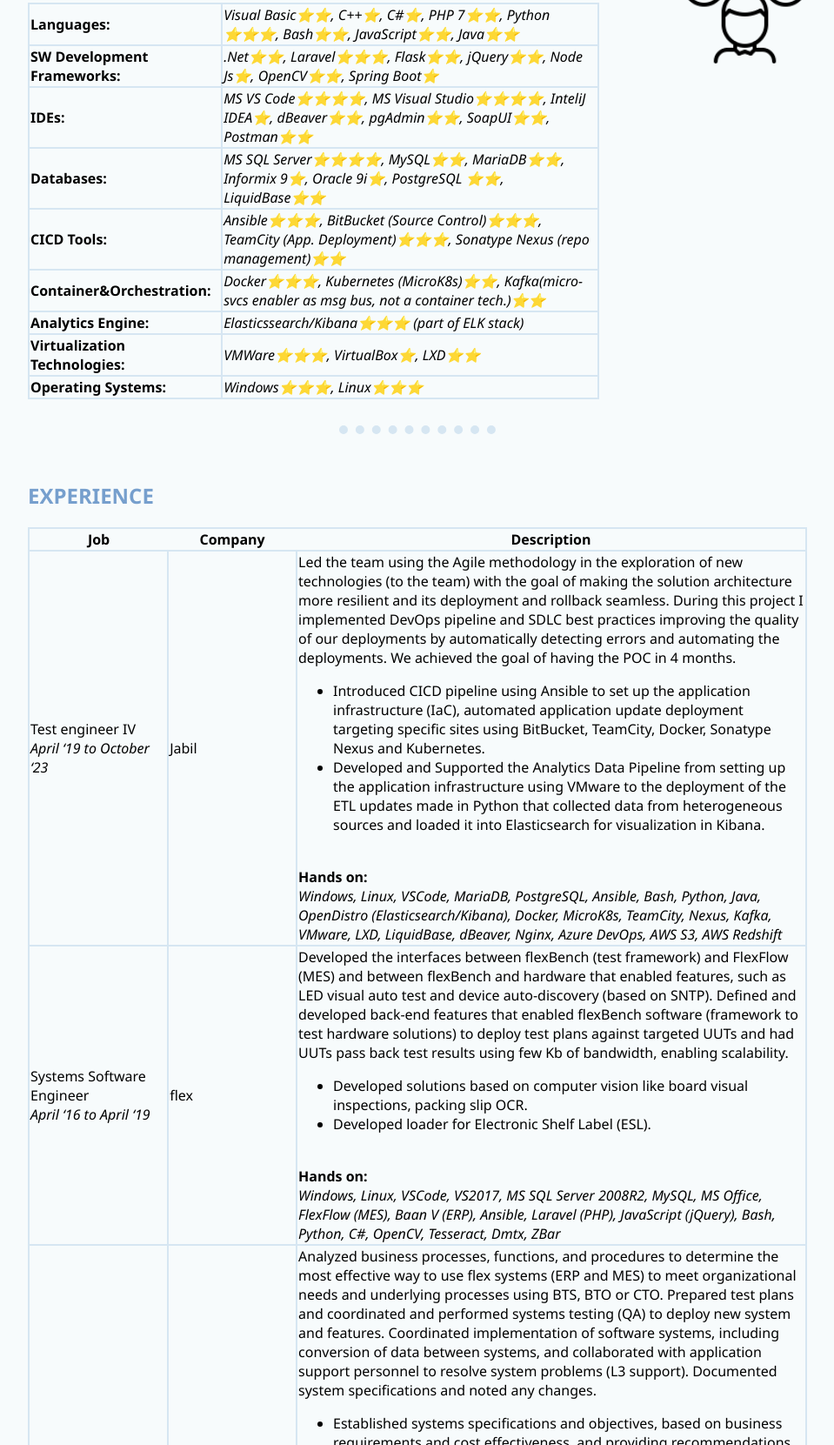
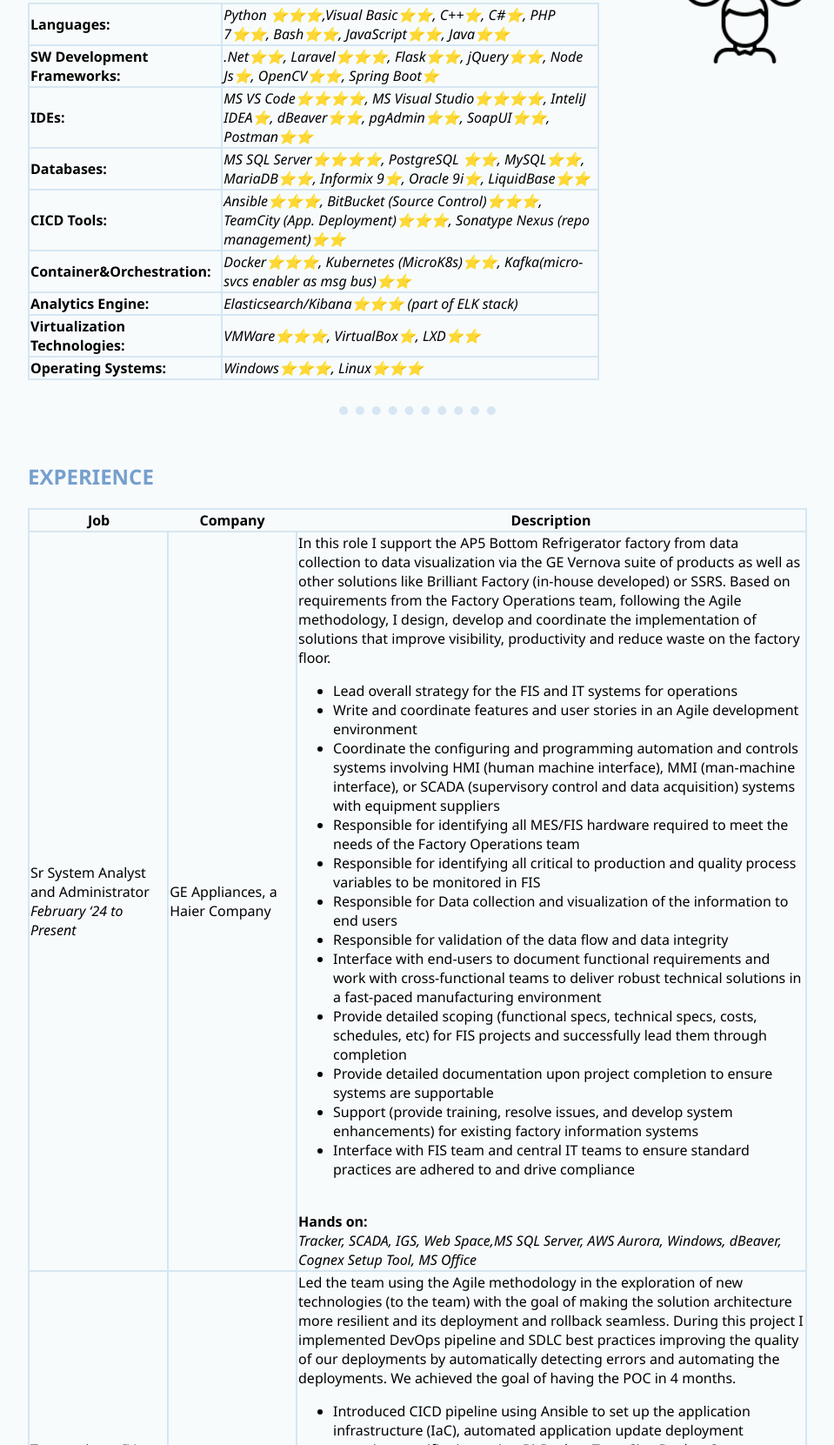
Before and after one commit to pacoruelas/CV, a plain HTML site: page index.html in a window 1280 px wide. Shown: the part 1073-2734 px from the top of the page at 87% size, without its empty margins (160-1119 px from the left). Drawn offline with Linux system fonts and the light colour scheme.

Commit message:
20250710

```diff
--- a/index.html
+++ b/index.html
@@ -64,8 +64,8 @@
             <div class="summary-row-txt">
                 <h2>SUMMARY</h2>
                 <ul>
-                    <li>Over 20 years of experience as software engineer developing software using a wide variety of languages in windows and linux platforms</li>
-                    <li>Over 15 years working as a liason between customers and software developers located in different regions around the world on a manufacturing environment for an enterprise with world wide presence</li>
+                    <li>Over 25 years of experience as software engineer developing software using a wide variety of languages in windows and linux platforms</li>
+                    <li>Over 20 years working as a liason between customers and software developers located in different regions around the world on a manufacturing environment for an enterprise with world wide presence</li>
                     <li>Demonstrated capability to land general ideas in tangible products with little or no supervision</li>
                     <li>Out of the box thinker</li>
                 </ul>
@@ -79,7 +79,7 @@
             <tbody>
                 <tr>
                     <td><strong>Languages: </strong></td>
-                    <td><em>Visual Basic⭐⭐, C++⭐, C#⭐, PHP 7⭐⭐, Python ⭐⭐⭐, Bash⭐⭐, JavaScript⭐⭐, Java⭐⭐</em></td>
+                    <td><em>Python ⭐⭐⭐,Visual Basic⭐⭐, C++⭐, C#⭐, PHP 7⭐⭐, Bash⭐⭐, JavaScript⭐⭐, Java⭐⭐</em></td>
                 </tr>
                 <tr>
                     <td><strong>SW Development Frameworks: </strong></td>
@@ -91,7 +91,7 @@
                 </tr>
                 <tr>
                     <td><strong>Databases: </strong></td>
-                    <td><em>MS SQL Server⭐⭐⭐⭐, MySQL⭐⭐, MariaDB⭐⭐, Informix 9⭐, Oracle 9i⭐, PostgreSQL ⭐⭐, LiquidBase⭐⭐</em></td>
+                    <td><em>MS SQL Server⭐⭐⭐⭐, PostgreSQL ⭐⭐, MySQL⭐⭐, MariaDB⭐⭐, Informix 9⭐, Oracle 9i⭐, LiquidBase⭐⭐</em></td>
                 </tr>
                 <tr>
                     <td><strong>CICD Tools: </strong></td>
@@ -99,11 +99,11 @@
                 </tr>
                 <tr>
                     <td><strong>Container&Orchestration: </strong></td>
-                    <td><em>Docker⭐⭐⭐, Kubernetes (MicroK8s)⭐⭐, Kafka(micro-svcs enabler as msg bus, not a container tech.)⭐⭐</em></td>
+                    <td><em>Docker⭐⭐⭐, Kubernetes (MicroK8s)⭐⭐, Kafka(micro-svcs enabler as msg bus)⭐⭐</em></td>
                 </tr>
                 <tr>
                     <td><strong>Analytics Engine: </strong></td>
-                    <td><em>Elasticssearch/Kibana⭐⭐⭐ (part of ELK stack)</em></td>
+                    <td><em>Elasticsearch/Kibana⭐⭐⭐ (part of ELK stack)</em></td>
                 </tr>
                 <tr>
                     <td><strong>Virtualization Technologies: </strong></td>
@@ -125,6 +125,33 @@
                 <th>Description</th>
             </thead>
             <tbody>
+                <tr>
+                    <td>Sr System Analyst and Administrator <br><em>February ‘24 to Present</em></td>
+                    <td>GE Appliances, a Haier Company</td>
+                    <td>
+                        In this role I support the AP5 Bottom Refrigerator factory from data collection to data visualization via the GE Vernova suite of products as well as other solutions like Brilliant Factory (in-house developed) or SSRS. Based on requirements from the Factory Operations team, following the Agile methodology, I design, develop and coordinate the implementation of solutions that improve visibility, productivity and reduce waste on the factory floor.
+                        <ul>
+                            <li>Lead overall strategy for the FIS and IT systems for operations</li>
+                            <li>Write and coordinate features and user stories in an Agile development environment</li>
+                            <li>Coordinate the configuring and programming automation and controls systems involving HMI (human machine interface), MMI (man-machine interface), or SCADA (supervisory control and data acquisition) systems with equipment suppliers</li>
+                            <li>Responsible for identifying all MES/FIS hardware required to meet the needs of the Factory Operations team</li>
+                            <li>Responsible for identifying all critical to production and quality process variables to be monitored in FIS</li>
+                            <li>Responsible for Data collection and visualization of the information to end users</li>
+                            <li>Responsible for validation of the data flow and data integrity</li>
+                            <li>Interface with end-users to document functional requirements and work with cross-functional teams to deliver robust technical solutions in a fast-paced manufacturing environment</li>
+                            <li>Provide detailed scoping (functional specs, technical specs, costs, schedules, etc) for FIS projects and successfully lead them through completion</li>
+                            <li>Provide detailed documentation upon project completion to ensure systems are supportable</li>
+                            <li>Support (provide training, resolve issues, and develop system enhancements) for existing factory information systems</li>
+                            <li>Interface with FIS team and central IT teams to ensure standard practices are adhered to and drive compliance</li>
+                        </ul>
+                        <br>
+                        <strong>Hands on:</strong>
+                        <br>
+                        <em>
+                            Tracker, SCADA, IGS, Web Space,MS SQL Server, AWS Aurora, Windows, dBeaver, Cognex Setup Tool, MS Office
+                        </em>
+                    </td>
+                </tr>
                 <tr>
                     <td>Test engineer IV <br><em>April ‘19 to October ‘23</em></td>
                     <td>Jabil</td>
```
Also changed, not shown: 1 other file.
